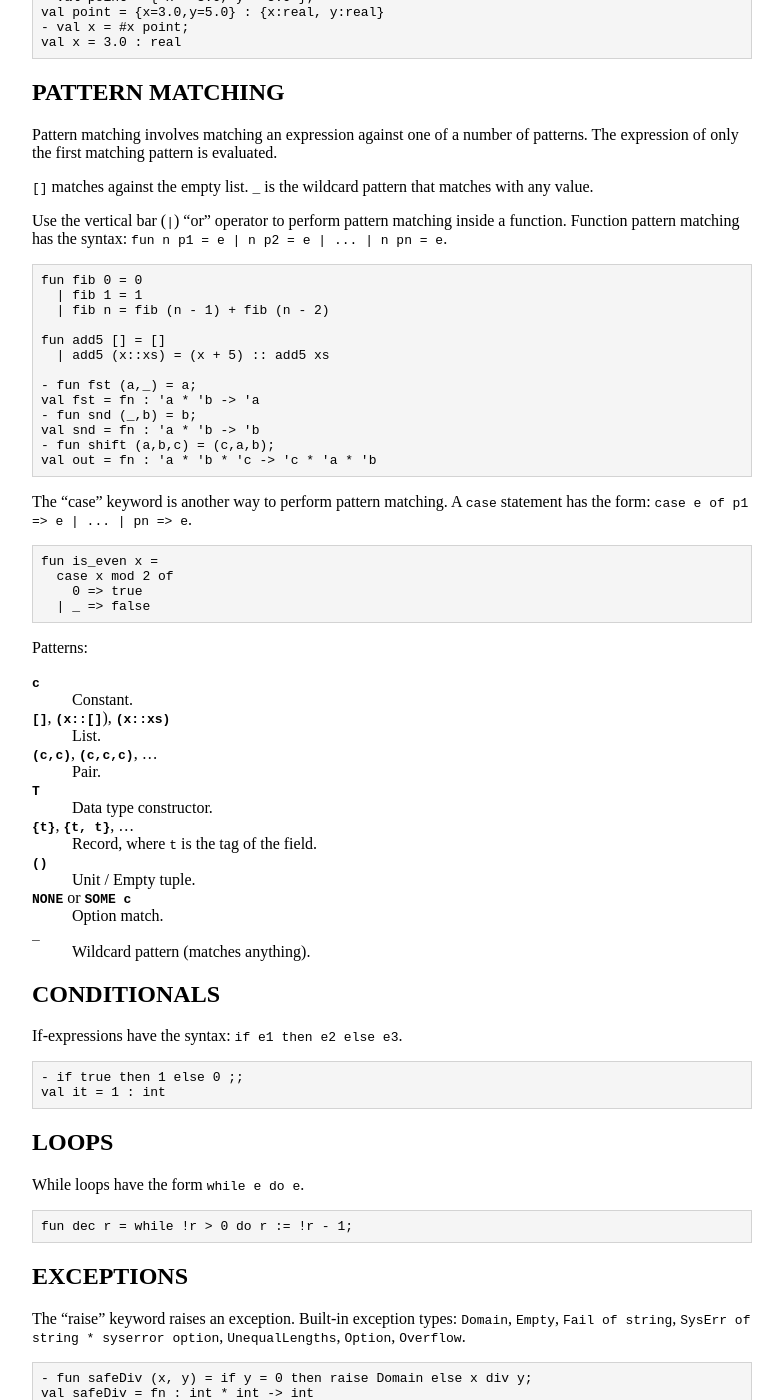
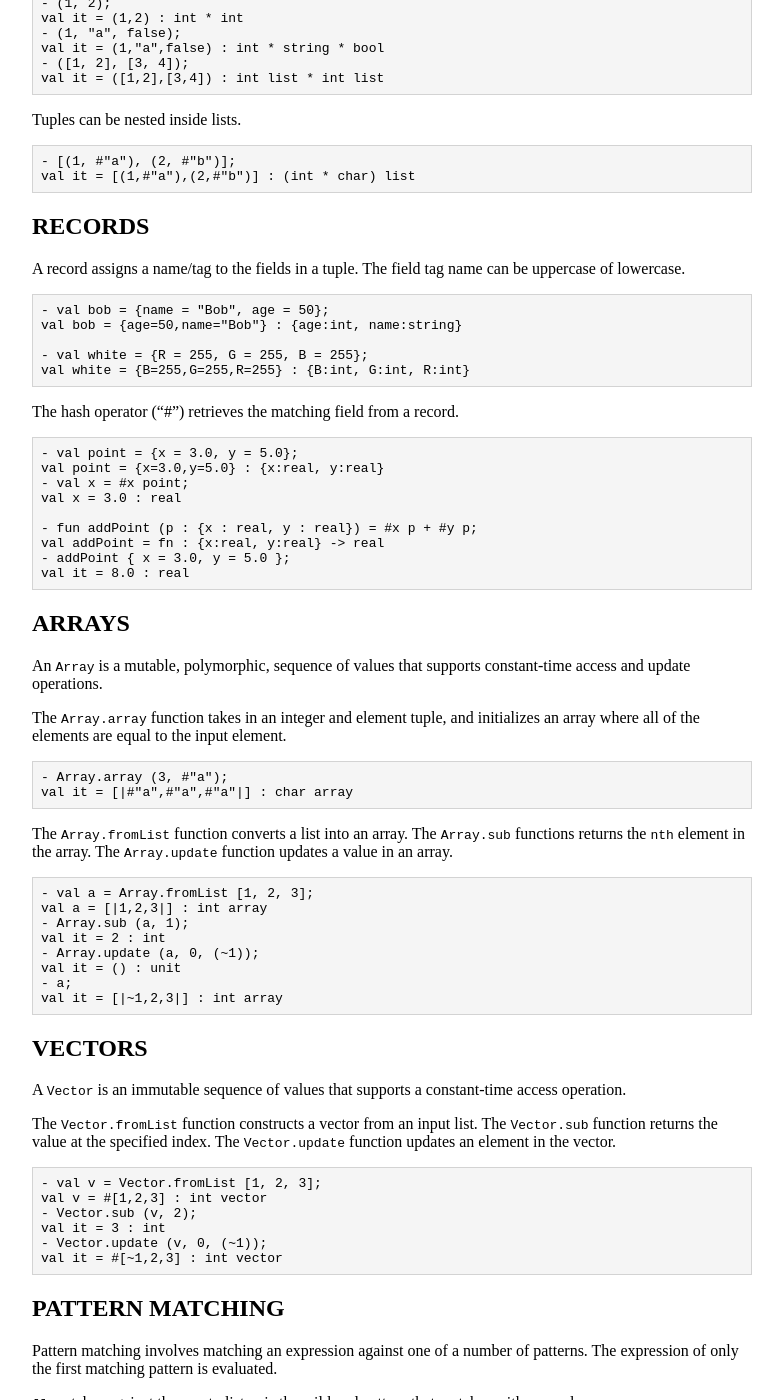
Before and after one commit to maxkossek/maxkossek.github.io, a Jekyll site: the page built from _posts/2020-06-17-standard-ml.md, in a window 1280 px wide and 1400 px high, scrolled down 5380 px. Shown: the whole window, without its empty margins (248-1031 px from the left). Built offline with Jekyll 4.4.1, drawn with Linux system fonts in a browser that asks for light colours; some of the changed text lies outside the part shown.

Commit message:
Add structure section to Standard ML page.

````diff
--- a/_posts/2020-06-17-standard-ml.md
+++ b/_posts/2020-06-17-standard-ml.md
@@ -68,7 +70,7 @@
       val content = TextIO.inputAll file
       val _ = TextIO.closeIn file
   in String.tokens (fn c => c = #"\n") content
-end
+  end
 ```
 
 The `TextIO.openOut` function opens a file for writing. The `TextIO.output` function writes a string to the output stream. The `TextIO.closeOut` function closes and output stream.
@@ -77,7 +79,7 @@
   let val file = TextIO.openOut f
       val _ = TextIO.output (file, "Writing to file")
   in TextIO.closeOut file
-end
+  end
 ```
 
 
@@ -98,13 +100,22 @@
 : Real numbers.
 
 `string`
-: String data type. A string is not a list of `char`s.
+: String data type. Strings are immutable and not a list of `char`s.
+
+`word`
+: Unsigned integer that supports modular arithmetic, and logical operations.
+
+`'a array`
+: Array.
 
 `'a list`
 : List type. Defined as: `datatype 'a list = nil | :: of 'a * 'a list`.
 
 `'a option`
 : Option type. Defined as `datatype 'a option = NONE | SOME of 'a`.
+
+`'a vector`
+: Vector.
 
 
 The "type" keyword creates a synonym to a built-in data type.
@@ -124,6 +135,14 @@
 val it = Leaf : 'a tree
 - Node (Leaf, 5, Leaf);
 val it = Node (Leaf,5,Leaf) : int tree
+```
+
+Type declarations can have one or more type parameters if they are written as a tuple.
+```
+- datatype ('a, 'b) either = Left of 'a | Right of 'b;
+datatype ('a,'b) either = Left of 'a | Right of 'b
+- Left 5;
+val it = Left 5 : (int,'a) either
 ```
 
 Standard ML can determine most types using type inference. To explicitly state a value's type use the syntax: `e : t`.
@@ -148,7 +167,7 @@
 
 Boolean operators: `not`, `andalso`, `orelse`.
 
-Equality operators: `=`, `<>` (not equal).
+Equality operators: `=`, `<>` (not equal), `<`, `>`, `<=`, `>=`.
 
 Concatenation operator: `^` (string concatenation), `@` (list concatenation).
 
@@ -248,7 +267,7 @@
 val it = 3 : int
 ```
 
-The "infix" keyword declares a function as infix.
+The "infix" keyword declares a function as infix. The infix keyword can be declared before or after a function is being defined. An optional number before the function name specifies the precedence of the infix operator. Using an infix operator as prefix raises an error.
 ```
 - fun floatAdd (x, y) : real = x + y;
 val floatAdd = fn : real * real -> real
@@ -256,16 +275,25 @@
 infix floatAdd
 - 3.0 floatAdd 5.0;
 val it = 8.0 : real
-- floatAdd 3.0 5.0;
-stdIn:54.1-54.9 Error: expression or pattern begins with infix identifier "floatAdd"
+
+- infix 7 %;
+infix 7 %
+- fun x % y = x mod y;
+val % = fn : int * int -> int
+- 10 % 8;
+val it = 2 : int
+- 18 % 10;
+val it = 8 : int
 ```
 
 The "op" keyword converts an infix operator to prefix.
 ```
 - op + (3, 5);
 val it = 8 : int
-- foldl op+ 0 [1, 2, 3];
+- foldl (op +) 0 [1, 2, 3];
 val it = 6 : int
+- foldl (op ::) [1, 2] [3, 4];
+val it = [4,3,1,2] : int list
 ```
 
 
@@ -320,9 +348,9 @@
 
 Tuples are a combination of some number of elements that can be of different data types.
 ```
-- (1,2);
+- (1, 2);
 val it = (1,2) : int * int
-- (1,"a",false);
+- (1, "a", false);
 val it = (1,"a",false) : int * string * bool
 - ([1, 2], [3, 4]);
 val it = ([1,2],[3,4]) : int list * int list
@@ -339,20 +367,68 @@
 RECORDS
 -------
 
-A record assigns a name/tag to the fields in a tuple. The field tags can be uppercase of lowercase.
+A record assigns a name/tag to the fields in a tuple. The field tag name can be uppercase of lowercase.
 ```
-- val bob = { name = "Bob", age = 50 };
+- val bob = {name = "Bob", age = 50};
 val bob = {age=50,name="Bob"} : {age:int, name:string}
-- val white = { R = 255, G = 255, B = 255 };
+
+- val white = {R = 255, G = 255, B = 255};
 val white = {B=255,G=255,R=255} : {B:int, G:int, R:int}
 ```
 
 The hash operator ("#") retrieves the matching field from a record.
 ```
-- val point = { x = 3.0, y = 5.0 };
+- val point = {x = 3.0, y = 5.0};
 val point = {x=3.0,y=5.0} : {x:real, y:real}
 - val x = #x point;
 val x = 3.0 : real
+
+- fun addPoint (p : {x : real, y : real}) = #x p + #y p;
+val addPoint = fn : {x:real, y:real} -> real
+- addPoint { x = 3.0, y = 5.0 };
+val it = 8.0 : real
+```
+
+
+
+ARRAYS
+------
+
+An `Array` is a mutable, polymorphic, sequence of values that supports constant-time access and update operations.
+
+The `Array.array` function takes in an integer and element tuple, and initializes an array where all of the elements are equal to the input element.
+```
+- Array.array (3, #"a");
+val it = [|#"a",#"a",#"a"|] : char array
+```
+
+The `Array.fromList` function converts a list into an array. The `Array.sub` functions returns the `nth` element in the array. The `Array.update` function updates a value in an array.
+```
+- val a = Array.fromList [1, 2, 3];
+val a = [|1,2,3|] : int array
+- Array.sub (a, 1);
+val it = 2 : int
+- Array.update (a, 0, (~1));
+val it = () : unit
+- a;
+val it = [|~1,2,3|] : int array
+```
+
+
+
+VECTORS
+-------
+
+A `Vector` is an immutable sequence of values that supports a constant-time access operation.
+
+The `Vector.fromList` function constructs a vector from an input list. The `Vector.sub` function returns the value at the specified index. The `Vector.update` function updates an element in the vector.
+```
+- val v = Vector.fromList [1, 2, 3];
+val v = #[1,2,3] : int vector
+- Vector.sub (v, 2);
+val it = 3 : int
+- Vector.update (v, 0, (~1));
+val it = #[~1,2,3] : int vector
 ```
 
 
@@ -371,22 +447,38 @@
   | fib n = fib (n - 1) + fib (n - 2)
 
 fun add5 [] = []
-  | add5 (x::xs) = (x + 5) :: add5 xs
+  | add5 (x :: xs) = (x + 5) :: add5 xs
 
-- fun fst (a,_) = a;
+- fun fst (a, _) = a;
 val fst = fn : 'a * 'b -> 'a
-- fun snd (_,b) = b;
+- fun snd (_, b) = b;
 val snd = fn : 'a * 'b -> 'b
-- fun shift (a,b,c) = (c,a,b);
+- fun shift (a, b, c) = (c, a, b);
 val out = fn : 'a * 'b * 'c -> 'c * 'a * 'b
 ```
 
-The "case" keyword is another way to perform pattern matching. A `case` statement has the form: `case e of p1 => e | ... | pn => e`.
+The "fn" keyword defines a local function that can be used to match the last parameter of a function with multiple arguments.
+```
+fun addOpt x = fn
+    SOME y => x + y
+  | NONE => x
+
+fun nthOpt n = fn
+    [] => NONE
+  | x :: xs => if n = 0 then SOME x else nth (n - 1) xs
+```
+
+The "case" keyword is another way to perform pattern matching. A `case` statement has the form: `case e of p1 => e | ... | pn => e`. Case statements have higher precedence than imperative statements.
 ```
 fun is_even x =
   case x mod 2 of
     0 => true
   | _ => false
+
+fun initList l =
+  case l of
+    [] => (print "Empty list: initializing\n"; [0])
+  | _ => (print "Non-empty list\n"; l)
 ```
 
 
@@ -395,10 +487,10 @@
 `c`
 : Constant.
 
-`[]`, `(x::[]`), `(x::xs)`
+`[]`, `x :: []`, `x :: xs`
 : List.
 
-`(c,c)`, `(c,c,c)`, ...
+`(c, c)`, `(c, c, c)`, ...
 : Pair.
 
 `T`
@@ -431,17 +523,81 @@
 LOOPS
 -----
 
-While loops have the form `while e do e`.
+While loops have the form: `while e do e`.
 ```
 fun dec r = while !r > 0 do r := !r - 1;
 ```
+
+
+STRUCTURES
+----------
+
+A structure's signature is written in a ".sig" signature file. The signature defines the interface of a structure. Structure signature are conventionally written as all uppercase: `signature NAME`. A function signature has the form: `val f: a [ -> a -> ... -> a ]`.
+```
+signature EXAMPLE =
+  sig
+    exception IndexOutOfBounds
+
+    val nthExn: 'a list -> int -> 'a
+
+    val nthOpt: 'a list -> int -> 'a option
+  end
+```
+
+The structure of a signature is placed in a ".sml" file. The structure defines the implementation of its corresponding interface. The names of structures are usually capitalized: `structure Name :> NAME`.
+```
+structure Example: EXAMPLE =
+  struct
+    exception IndexOutOfBounds
+
+    fun nthExn l n =
+      case l of
+        [] => raise IndexOutOfBounds
+      | x :: xs => if n = 0 then x else nthExn xs (n - 1)
+
+    fun nthOpt l n =
+      case l of
+        [] => NONE
+      | x :: xs => if n = 0 then SOME x else nthOpt xs (n - 1)
+  end
+
+open Example
+```
+
+To load the signature and structure in the interpreter use the "use" command.
+```
+- use "example.sig";
+[opening example.sig]
+signature EXAMPLE =
+  sig
+    exception IndexOutOfBounds
+    val nthExn : 'a list -> int -> 'a
+    val nthOpt : 'a list -> int -> 'a option
+  end
+val it = () : unit
+- use "example.sml";
+[opening example.sml]
+structure Example : EXAMPLE
+opening Example
+  exception IndexOutOfBounds
+  val nthExn : 'a list -> int -> 'a
+  val nthOpt : 'a list -> int -> 'a option
+val it = () : unit
+- nthExn [1, 2, 3] 4;
+
+uncaught exception IndexOutOfBounds
+  raised at: example.sml:7.21-7.37
+- nthOpt [1, 2, 3] 4;
+val it = NONE : int option
+```
+
 
 
 
 EXCEPTIONS
 ----------
 
-The "raise" keyword raises an exception. Built-in exception types: `Domain`, `Empty`, `Fail of string`, `SysErr of string * syserror option`, `UnequalLengths`, `Option`, `Overflow`.
+The "raise" keyword raises an exception. Built-in exception types: `Domain`, `Empty`, `Fail of string`, `Subscript`, `SysErr of string * syserror option`, `UnequalLengths`, `Option`, `Overflow`.
 ```
 - fun safeDiv (x, y) = if y = 0 then raise Domain else x div y;
 val safeDiv = fn : int * int -> int
@@ -453,8 +609,11 @@
 
 The "handle" keyword is used to catch / handle an exception.
 ```
+- List.nth ([1, 2, 3], 4) handle Subscript => ~1;
+val it = ~1 : int
+
 - fun hdExn [] = raise Empty
-=   | hdExn (x::xs) = x;
+=   | hdExn (x :: xs) = x;
 - val h = hdExn [] handle Empty => 1;
 val h = 1 : int
 ```
@@ -469,3 +628,10 @@
 - BadLog "Invalid input row";
 val it = BadLog(-) : exn
 ```
+
+
+Src: [^chilipala] [^reppy]
+
+[^chilipala]: Chlipala, A. (2006). Comparing Objective Caml and Standard ML. Retrieved from http://adam.chlipala.net/mlcomp/
+
+[^reppy]: Reppy, J. (2004). The Standard ML Basis Library. Retrieved from https://smlfamily.github.io/Basis/manpages.html
````
Also changed, not shown: other parts of _posts/2020-06-17-standard-ml.md (+2 -0 lines).
